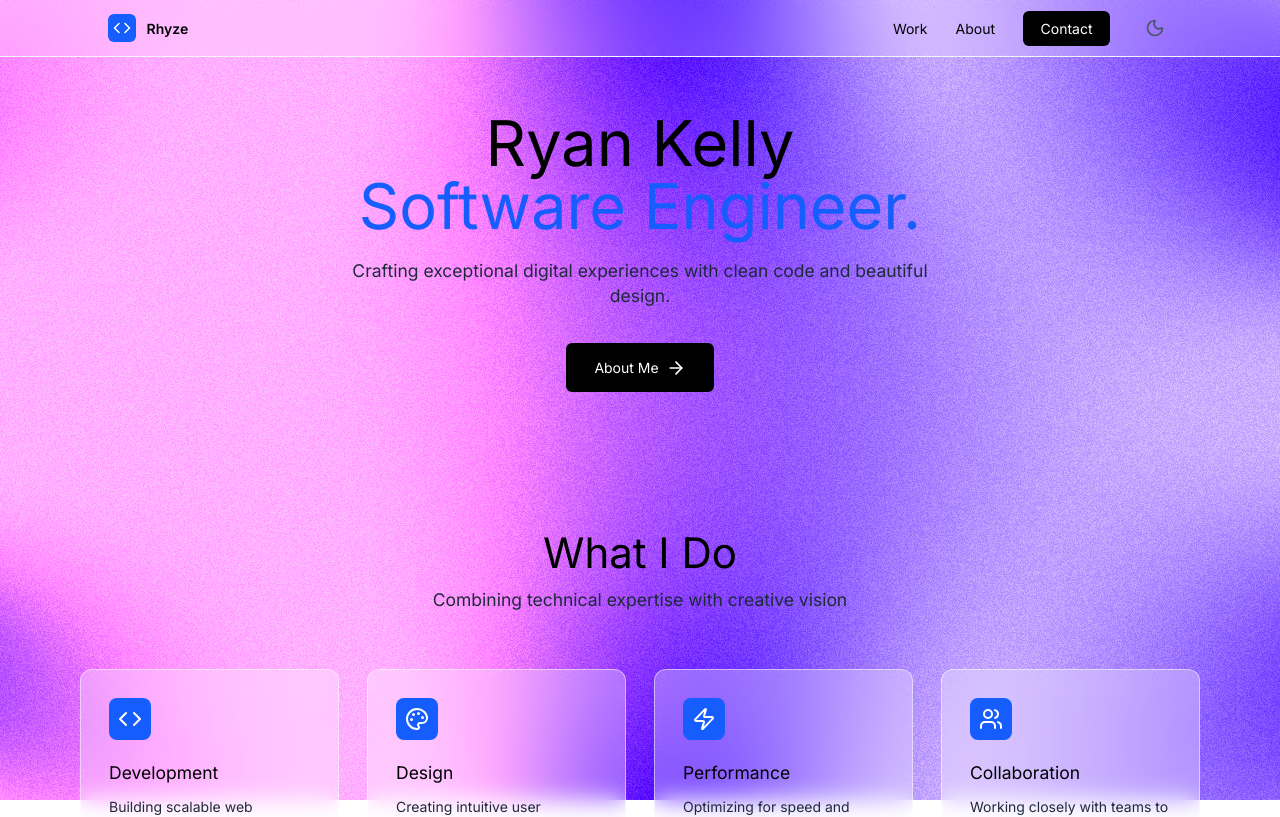
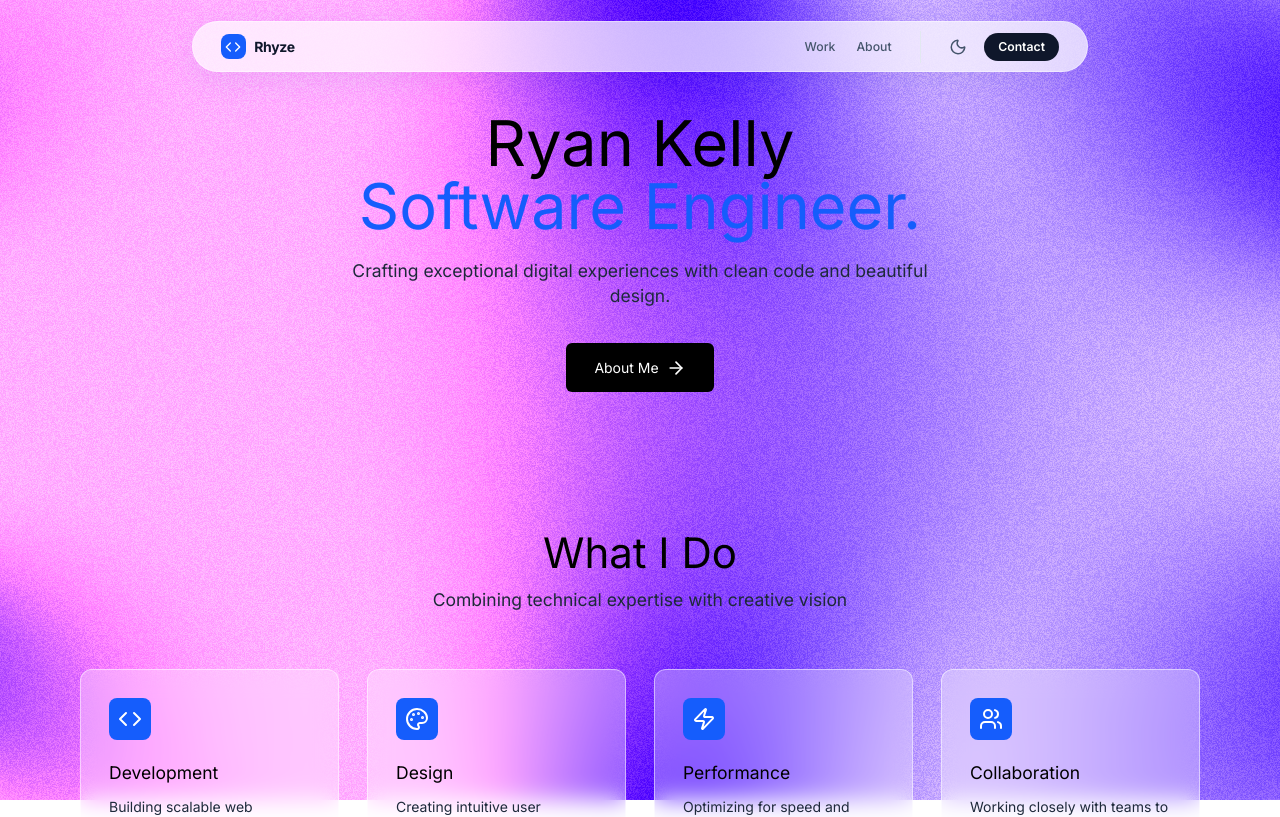
Before and after one commit to whos-ryan/CV_Site, a React (Vite) app: page / in a window 1280 px wide. Shown: the top 817 px of the page. Built offline with nearby package versions, Linux system fonts and the light colour scheme.

Commit message:
Nav Bar glassmorphism

```diff
--- a/src/components/Navigation.tsx
+++ b/src/components/Navigation.tsx
@@ -10,84 +10,85 @@ export function Navigation() {
   const isHome = location.pathname === '/';
 
   return (
-    <nav className="fixed top-0 left-0 right-0 bg-white/20 backdrop-blur-md dark:bg-transparent border-b border-gray-100 dark:border-gray-800 z-50 transition-colors">
-      <div className="max-w-7xl mx-auto px-6 lg:px-8">
-        <div className="flex items-center justify-between h-16">
+    // 1. THE FLOATING WRAPPER
+    // We use 'fixed' with 'inset-x-0' to keep it centered,
+    // and 'px-4' to ensure it doesn't touch the screen edges on mobile.
+    <nav className="fixed top-6 inset-x-0 z-50 px-4">
+      <div className={`
+        mx-auto max-w-5xl transition-all duration-300
+        ${isOpen ? 'rounded-3xl' : 'rounded-full'}
+        bg-white/70 dark:bg-slate-900/70
+        backdrop-blur-xl
+        border border-white/40 dark:border-slate-700/50
+        shadow-[0_8px_32px_0_rgba(31,38,135,0.07)]
+      `}>
+        <div className="px-6 lg:px-8">
+          <div className="flex items-center justify-between h-14"> {/* Reduced height for the "pill" look */}
+
             {/* Logo */}
-          <Link to="/" className="flex items-center text-black">
-            <div className="w-8 h-8 bg-blue-600 rounded-md flex items-center justify-center">
-              <Code size={18} className="text-white" />
+            <Link to="/" className="flex items-center group">
+              <div className="w-7 h-7 bg-blue-600 rounded-lg flex items-center justify-center group-hover:rotate-6 transition-transform">
+                <Code size={16} className="text-white" />
               </div>
-            <span className="ml-3 font-semibold text-black dark:text-white">Rhyze</span>
+              <span className="ml-2.5 font-bold text-slate-900 dark:text-white tracking-tight">Rhyze</span>
             </Link>
 
             {/* Desktop Navigation */}
-          <div className="hidden md:flex items-center gap-8">
+            <div className="hidden md:flex items-center gap-6">
+              <nav className="flex items-center gap-6 text-sm font-medium">
                 {isHome ? (
-              <a href="#work" className="text-black dark:text-gray-300 hover:text-black dark:hover:text-white transition-colors">
+                  <a href="#work" className="text-slate-600 dark:text-slate-300 hover:text-blue-600 dark:hover:text-white transition-colors">
                     Work
                   </a>
                 ) : (
-              <Link to="/#work" className="text-gray-600 dark:text-gray-300 hover:text-black dark:hover:text-white transition-colors">
+                  <Link to="/#work" className="text-slate-600 dark:text-slate-300 hover:text-blue-600 dark:hover:text-white transition-colors">
                     Work
                   </Link>
                 )}
-            <Link to="/about" className="text-black dark:text-gray-300 hover:text-black dark:hover:text-white transition-colors">
+                <Link to="/about" className="text-slate-600 dark:text-slate-300 hover:text-blue-600 dark:hover:text-white transition-colors">
                   About
                 </Link>
-            <Link to="/contact" className="px-5 py-2 bg-black text-white rounded-md hover:scale-105 transform transition duration-150">
+              </nav>
+
+              <div className="flex items-center gap-3 ml-2 pl-6 border-l border-slate-200 dark:border-slate-800">
+                <button
+                  onClick={toggleTheme}
+                  className="p-2 rounded-full hover:bg-slate-100 dark:hover:bg-slate-800 text-slate-600 dark:text-slate-300 transition-colors"
+                  aria-label="Toggle theme"
+                >
+                  {theme === 'light' ? <Moon size={18} /> : <Sun size={18} />}
+                </button>
+                <Link to="/contact" className="px-4 py-1.5 bg-slate-900 dark:bg-white text-white dark:text-slate-900 text-sm font-semibold rounded-full hover:opacity-90 transition-all active:scale-95">
                   Contact
                 </Link>
-            <button
-              onClick={toggleTheme}
-              className="p-2 text-gray-600 dark:text-gray-300 hover:text-black dark:hover:text-white transition-colors"
-              aria-label="Toggle theme"
-            >
-              {theme === 'light' ? <Moon size={20} /> : <Sun size={20} />}
-            </button>
+              </div>
             </div>
 
-          {/* Mobile Menu Button */}
+            {/* Mobile Controls */}
             <div className="md:hidden flex items-center gap-2">
-            <button
-              onClick={toggleTheme}
-              className="p-2 text-gray-600 dark:text-gray-300 hover:text-black dark:hover:text-white"
-              aria-label="Toggle theme"
-            >
-              {theme === 'light' ? <Moon size={20} /> : <Sun size={20} />}
+              <button onClick={toggleTheme} className="p-2 text-slate-600 dark:text-slate-300">
+                {theme === 'light' ? <Moon size={18} /> : <Sun size={18} />}
               </button>
-            <button
-              onClick={() => setIsOpen(!isOpen)}
-              className="p-2 text-gray-600 dark:text-gray-300 hover:text-black dark:hover:text-white"
-            >
-              {isOpen ? <X size={24} /> : <Menu size={24} />}
+              <button onClick={() => setIsOpen(!isOpen)} className="p-2 text-slate-600 dark:text-slate-300">
+                {isOpen ? <X size={20} /> : <Menu size={20} />}
               </button>
             </div>
           </div>
 
-        {/* Mobile Navigation */}
+          {/* Mobile Menu (Inside the Glass) */}
           {isOpen && (
-          <div className="md:hidden py-4 border-t border-gray-100 dark:border-gray-800">
-            <div className="flex flex-col gap-4">
-              {isHome ? (
-                <a href="#work" onClick={() => setIsOpen(false)} className="text-gray-600 dark:text-gray-300 hover:text-black dark:hover:text-white transition-colors">
-                  Work
-                </a>
-              ) : (
-                <Link to="/#work" onClick={() => setIsOpen(false)} className="text-gray-600 dark:text-gray-300 hover:text-black dark:hover:text-white transition-colors">
-                  Work
-                </Link>
-              )}
-              <Link to="/about" onClick={() => setIsOpen(false)} className="text-gray-600 dark:text-gray-300 hover:text-black dark:hover:text-white transition-colors">
-                About
-              </Link>
-              <Link to="/contact" onClick={() => setIsOpen(false)} className="px-5 py-2 bg-black text-white rounded-md hover:scale-105 transform transition duration-150 w-full text-center">
+            <div className="md:hidden pb-6 pt-2 space-y-4 animate-in fade-in zoom-in-95 duration-200">
+              <div className="flex flex-col gap-4 px-2">
+                <Link to="/#work" onClick={() => setIsOpen(false)} className="text-base font-medium text-slate-600 dark:text-slate-300">Work</Link>
+                <Link to="/about" onClick={() => setIsOpen(false)} className="text-base font-medium text-slate-600 dark:text-slate-300">About</Link>
+                <Link to="/contact" onClick={() => setIsOpen(false)} className="px-5 py-2.5 bg-blue-600 text-white rounded-full w-full text-center font-bold">
                   Contact
                 </Link>
               </div>
             </div>
           )}
         </div>
+      </div>
     </nav>
   );
 }
```
Lines whose indentation alone changed are shown as unchanged.
